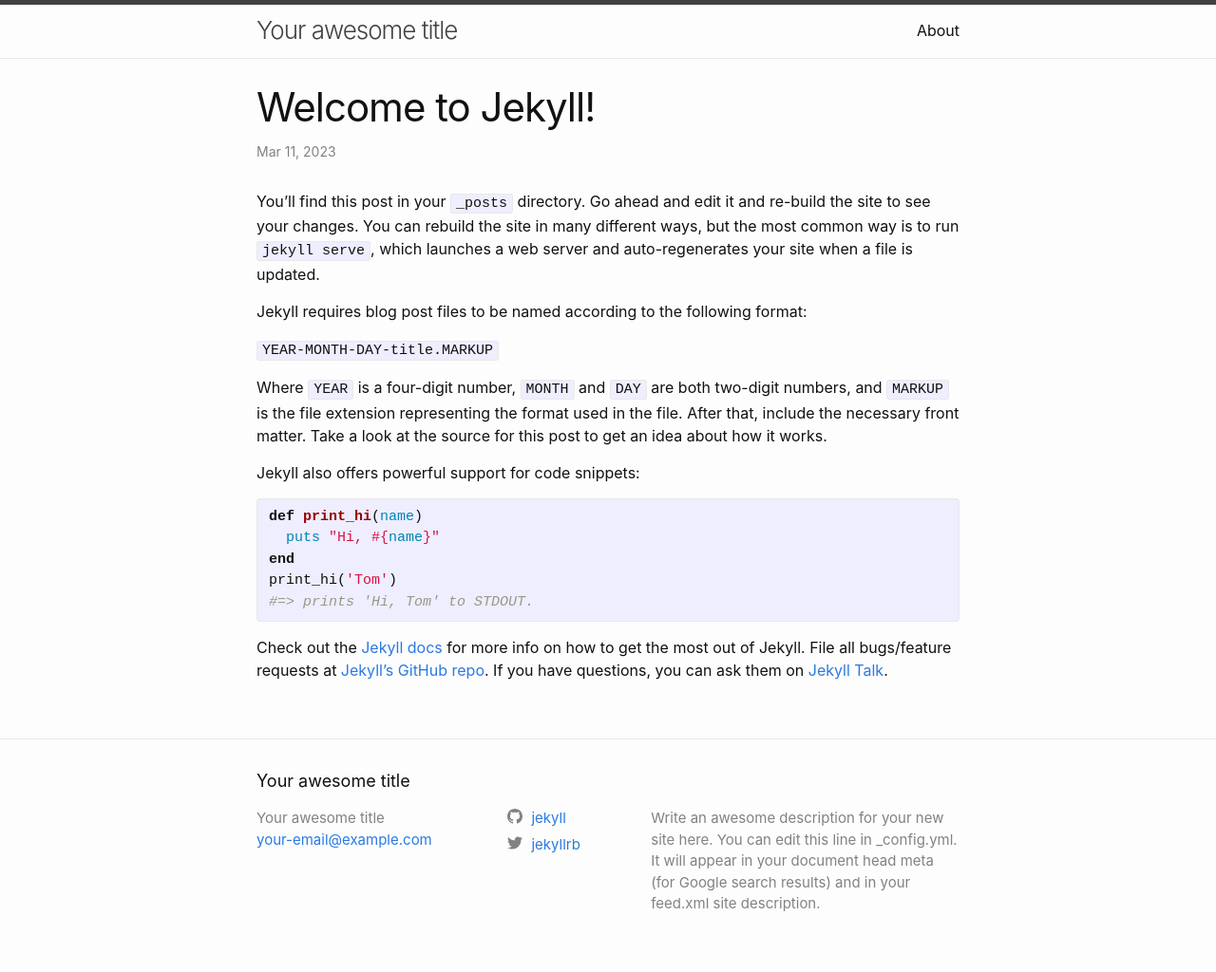
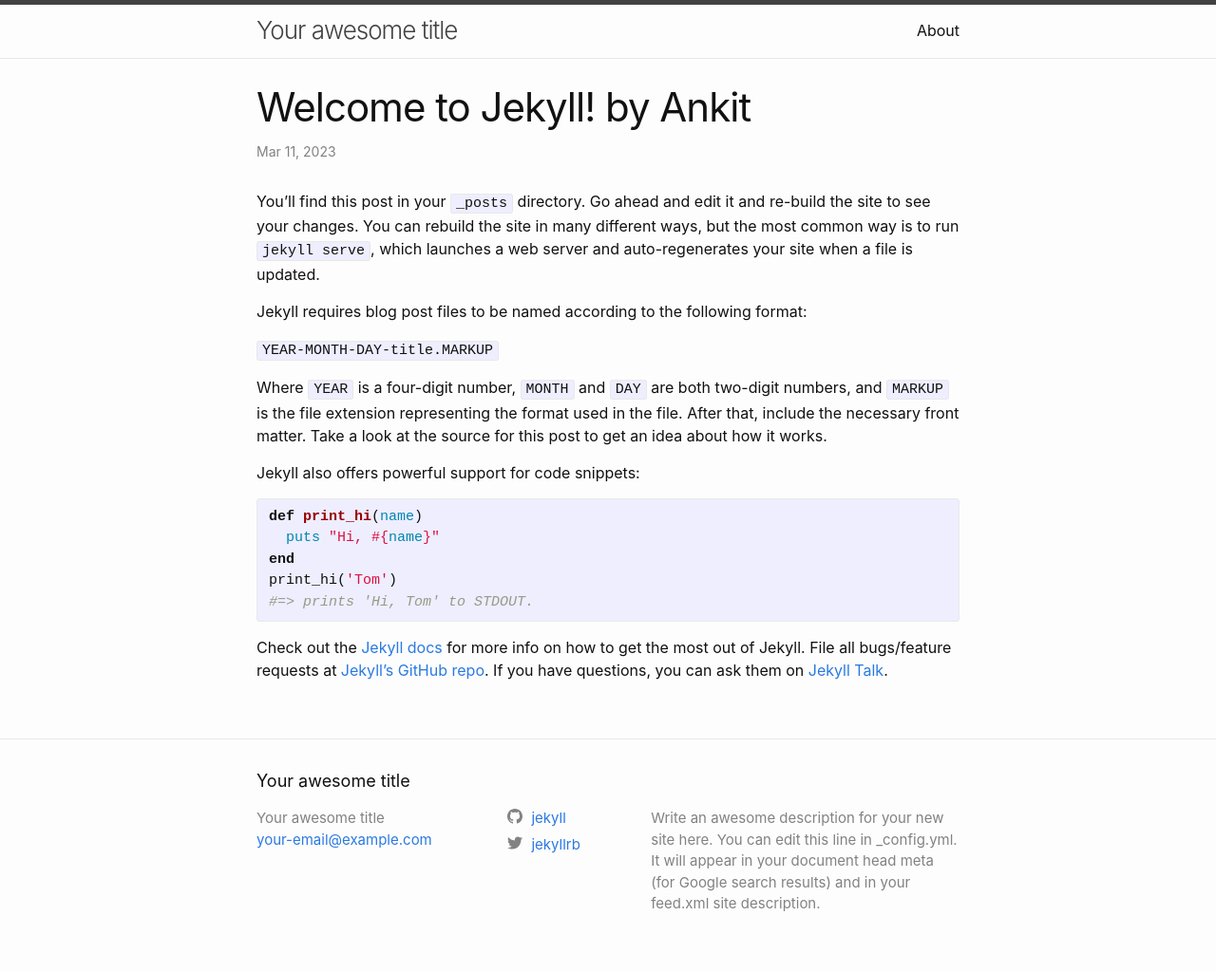
Before and after one commit to AnkitRaj1372/jekyllsite, a Jekyll site: the page built from _posts/2023-03-11-welcome-to-jekyll.markdown, in a window 1280 px wide. Shown: the whole page at 95% size. Built offline with Jekyll 4.4.1, drawn with Linux system fonts in a browser that asks for light colours.

Commit message:
basic done

```diff
--- a/Gemfile
+++ b/Gemfile
@@ -34,3 +34,5 @@ gem "wdm", "~> 0.1.1", :platforms => [:mingw, :x64_mingw, :mswin]
 # Lock `http_parser.rb` gem to `v0.6.x` on JRuby builds since newer versions of the gem
 # do not have a Java counterpart.
 gem "http_parser.rb", "~> 0.6.0", :platforms => [:jruby]
+
+gem "webrick", "~> 1.8"
--- a/_posts/2023-03-11-welcome-to-jekyll.markdown
+++ b/_posts/2023-03-11-welcome-to-jekyll.markdown
@@ -1,6 +1,6 @@
 ---
 layout: post
-title:  "Welcome to Jekyll!"
+title:  "Welcome to Jekyll! by Ankit"
 date:   2023-03-11 09:31:58 +0530
 categories: jekyll update
 ---
```
Also changed, not shown: Gemfile.lock.
